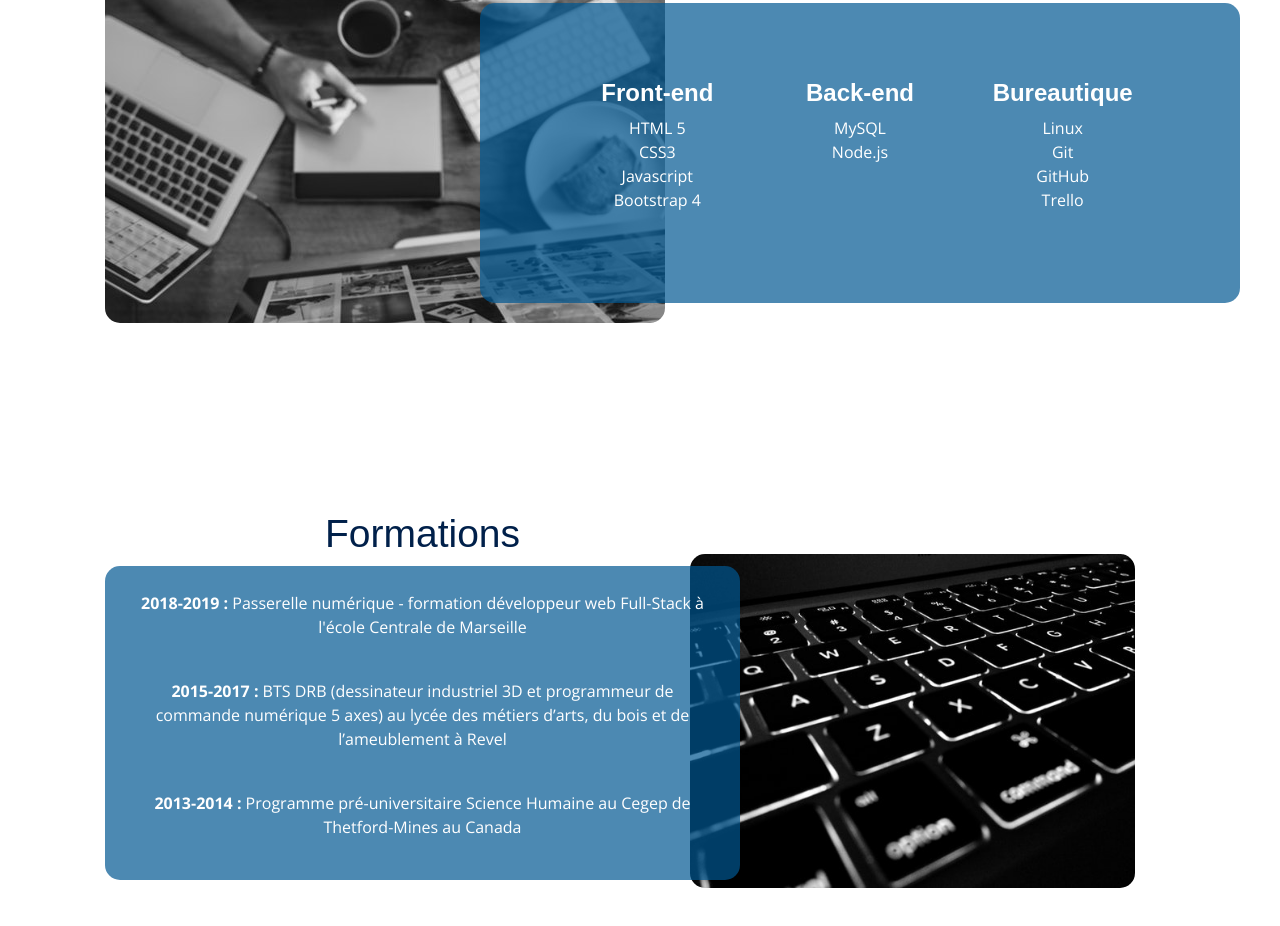
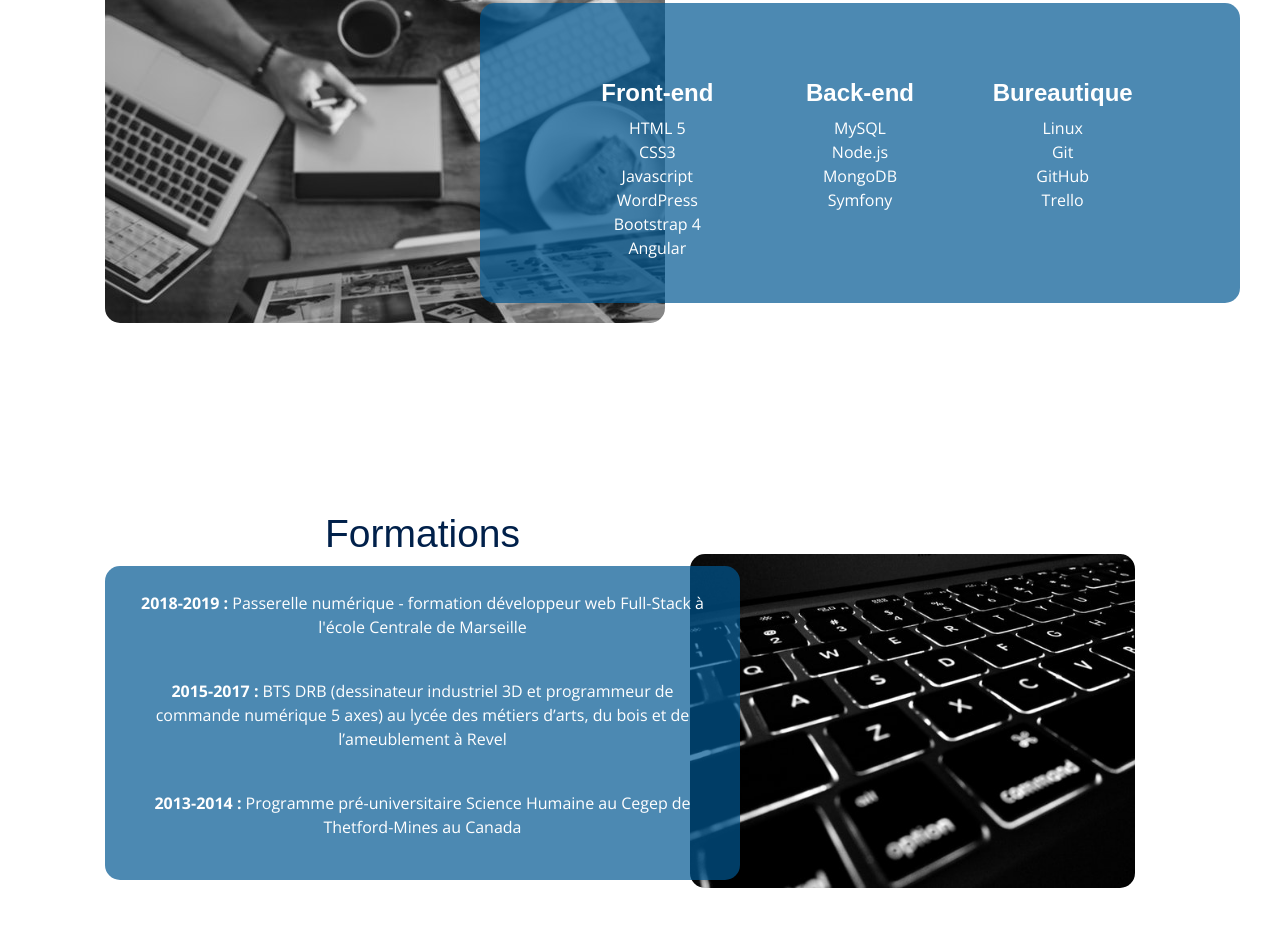
Before and after one commit to AntoineCalmettes/Portfolio-2.0, a plain HTML site: page index.html in a window 1280 px wide. Shown: the part 882-1808 px from the top of the page. Drawn offline with nearby package versions, Linux system fonts and the light colour scheme; a web font is replaced by a local one.

Commit message:
MAJ COMPETENCES

```diff
--- a/css/style.css
+++ b/css/style.css
@@ -11,7 +11,9 @@ font-family: 'Proza Libre', sans-serif; Proza+Libre:400,500,600,700
 font-family: 'Open Sans', sans-serif; Open+Sans:400,600,700
 
   */
-
+  html,body{
+    overflow-x: hidden;
+  }
 body{
   font-family: 'Open Sans', sans-serif;
   color: white;
@@ -48,12 +50,7 @@ img{
   background-color: #005792!important;
 }
 
-html,body{
-  overflow-x: hidden;
-  /* position: relative; */
-  /* width: 100%;
-  height:100%; */
-}
+
 /* HEADER */
 
 .background-header{
@@ -269,5 +266,5 @@ color: white;
 }
 
 .fa-linkedin{
-  font-size: 50px!important;
+  font-size: 60px!important;
 }
--- a/index.html
+++ b/index.html
@@ -73,7 +73,9 @@
                 <li>HTML 5</li>
                 <li>CSS3</li>
                 <li>Javascript</li>
+                <li>WordPress</li>
                 <li>Bootstrap 4</li>
+                <li>Angular</li>
               </ul>
             </div>
             <div class="col-lg-4">
@@ -81,6 +83,8 @@
               <ul class="list-unstyled blue-mobile">
                 <li>MySQL</li>
                 <li>Node.js</li>
+                <li>MongoDB</li>
+                <li>Symfony</li>
               </ul>
             </div>
             <div class="col-lg-4">
```
